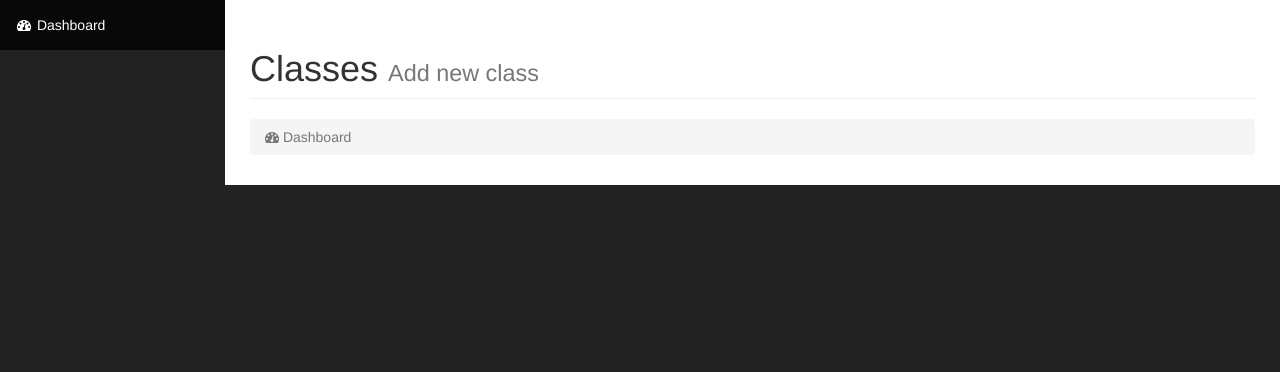
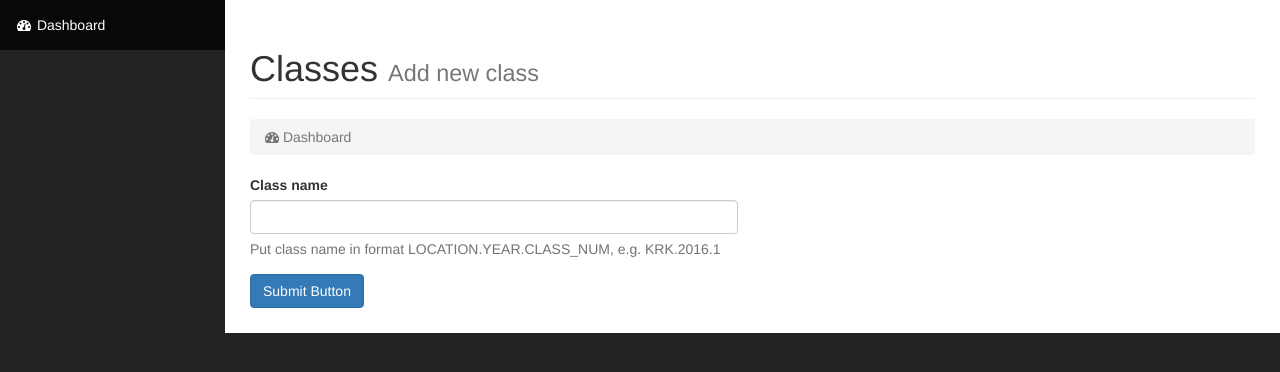
Before and after one commit to CodecoolKrakow20161/ccms, a Flask app: page /classes/new in a window 1280 px wide. Shown: the part 51-423 px from the top of the page. Run offline with Flask 2, Linux system fonts and the light colour scheme; some libraries are stand-ins or nearby versions.

Commit message:
Add new class functionality

```diff
--- a/app/mod_classes/controllers.py
+++ b/app/mod_classes/controllers.py
@@ -1,6 +1,7 @@
-from flask import Blueprint, render_template
+from flask import Blueprint, render_template, request, redirect
 from app import db
 from app.mod_classes.models import Klass
+from app.mod_classes.forms import KlassForm
 
 # Define the blueprint: 'people', set its url prefix: app.url/people
 mod_classes = Blueprint('classes', __name__, url_prefix='/classes')
@@ -11,6 +12,17 @@ def index():
     klasses = Klass.query.all()
     return render_template('classes/index.html', klasses=klasses)
 
-@mod_classes.route('/new', methods=['GET'])
+@mod_classes.route('/new', methods=['GET', 'POST'])
 def new():
-    return render_template('classes/new.html')
+    form = KlassForm(request.form)
+    if form.validate_on_submit():
+        klass = Klass()
+        form.populate_obj(klass)
+
+        db.session.add(klass)
+        db.session.commit()
+
+        return redirect('/classes')
+
+
+    return render_template('classes/new.html', form=form)
--- a/app/mod_classes/forms.py
+++ b/app/mod_classes/forms.py
@@ -0,0 +1,8 @@
+from flask_wtf import FlaskForm
+from wtforms import StringField
+from wtforms.validators import DataRequired
+
+class KlassForm(FlaskForm):
+    name = StringField('Class name', [
+        DataRequired(message='Plase give a class name')
+    ])
--- a/app/templates/classes/new.html
+++ b/app/templates/classes/new.html
@@ -1,4 +1,20 @@
 {% extends "layout.html" %}
 {% block page_title %}Classes <small>Add new class</small>{% endblock %}
 {% block body %}
+<div class="row">
+    <div class="col-lg-6">
+        <form action="" method="post">
+            {{ form.csrf_token }}
+            <div class="form-group">
+                <label>Class name</label>
+                {{ form.name(class="form-control") }}
+                <p class="help-block">Put class name in format LOCATION.YEAR.CLASS_NUM, e.g. KRK.2016.1</p>
+            </div>
+
+            <div class="form-group">
+                <button type="submit" class="btn btn-primary">Submit Button</button>
+            </div>
+        </form>
+    </div>
+</div>
 {% endblock %}
```
